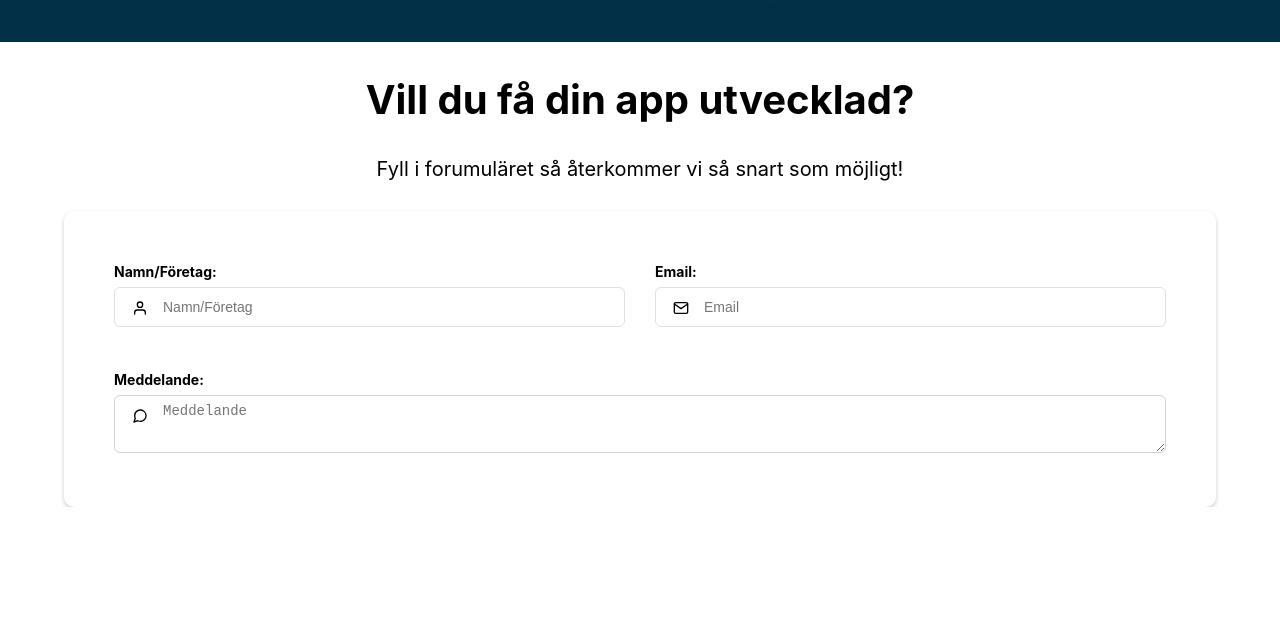
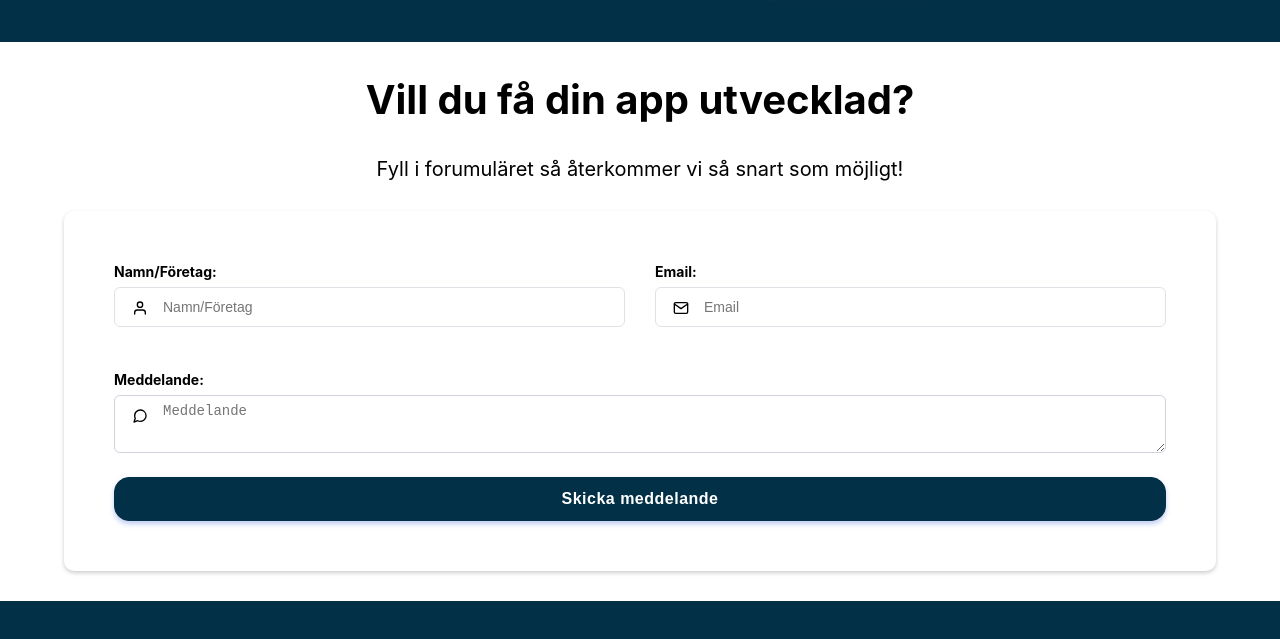
Before and after one commit to henriklagergren/devkey-website, a React (Create React App) app: page / in a window 1280 px wide. Shown: the part 2651-3290 px from the top of the page. Before the commit the page ends 3158 px from the top, so only its background shows below. Built offline with nearby package versions, Linux system fonts and the light colour scheme.

Commit message:
Added submit button on contact form

```diff
--- a/src/App.tsx
+++ b/src/App.tsx
@@ -1,5 +1,6 @@
 import styled from "styled-components";
 import ContactUsElement from "./ContactUsElement";
+import Footer from "./Footer";
 import Header from "./Header";
 import IntroElement from "./IntroElement";
 import OurProjectsElement from "./OurProjectsElement";
@@ -18,6 +19,7 @@ function App() {
       <WhyUsElement />
       <OurProjectsElement />
       <ContactUsElement />
+      <Footer />
     </Wrapper>
   );
 }
--- a/src/ContactUsElement.tsx
+++ b/src/ContactUsElement.tsx
@@ -79,6 +79,26 @@ const BigFormInput = styled.textarea`
   box-sizing: border-box;
 `;
 
+const SubmitButton = styled.button`
+  padding: 12px 20px;
+  font-size: 16px;
+  letter-spacing: 0.5px;
+  transition: all 0.3s;
+  font-weight: 600;
+  border-radius: 15px;
+  background-color: #023047;
+  border: 1px solid #023047;
+  color: #ffffff;
+  box-shadow: 0 3px 5px 0 rgba(47, 85, 212, 0.3);
+  cursor: pointer;
+  grid-area: 3 / 1 / 3 / 3;
+
+  &:hover {
+    background-color: #2443ac;
+    border-color: #2443ac;
+  }
+`;
+
 function ContactUsElement() {
   return (
     <Wrapper>
@@ -106,6 +126,7 @@ function ContactUsElement() {
             <BigFormInput placeholder="Meddelande"></BigFormInput>
           </BoxForm>
         </LargeBox>
+        <SubmitButton>Skicka meddelande</SubmitButton>
       </ContactForm>
     </Wrapper>
   );
--- /dev/null
+++ b/src/Footer.tsx
@@ -0,0 +1,12 @@
+import styled from "styled-components";
+
+const Wrapper = styled.div`
+  height: 500px;
+  background-color: #023047;
+`;
+
+function Footer() {
+  return <Wrapper></Wrapper>;
+}
+
+export default Footer;
```
